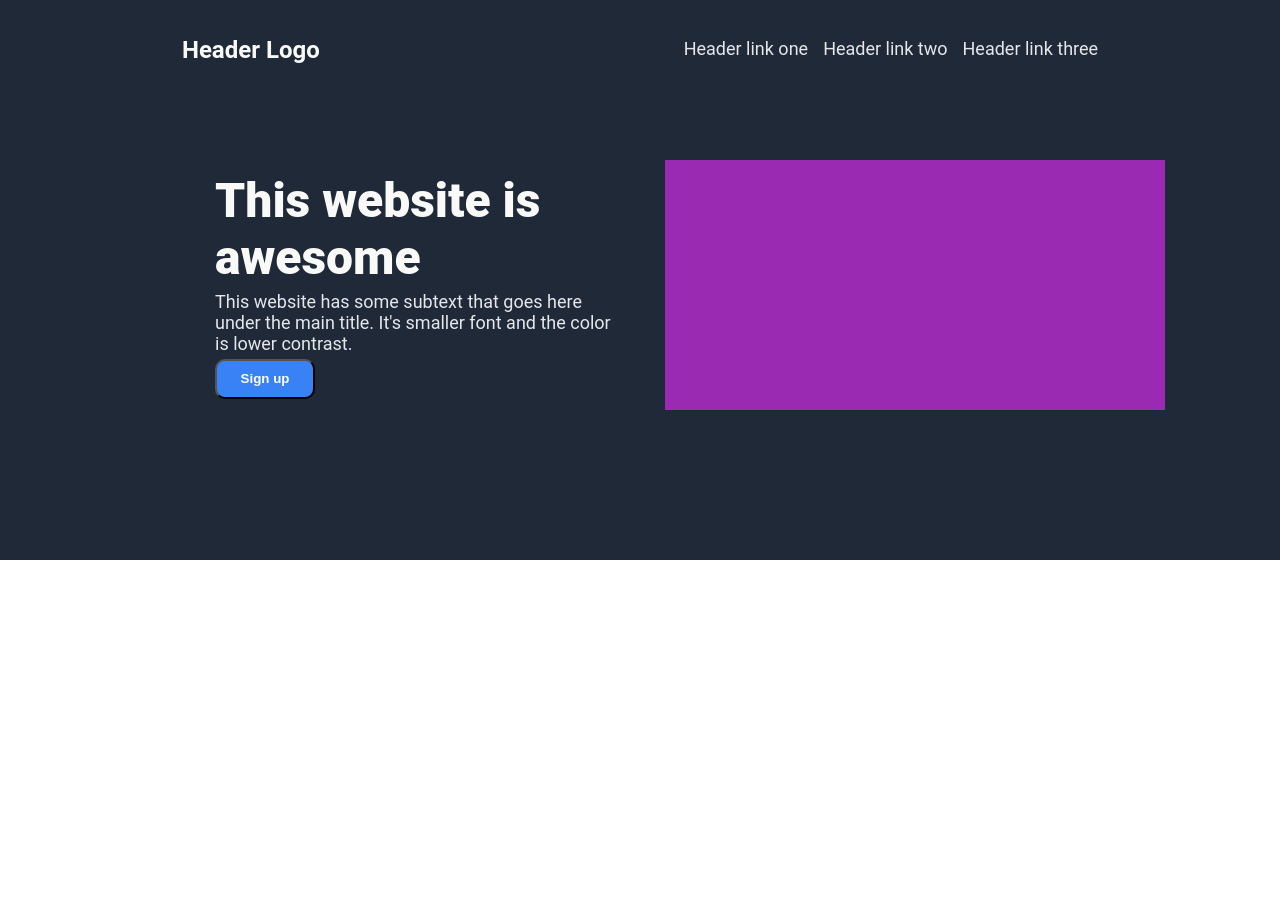
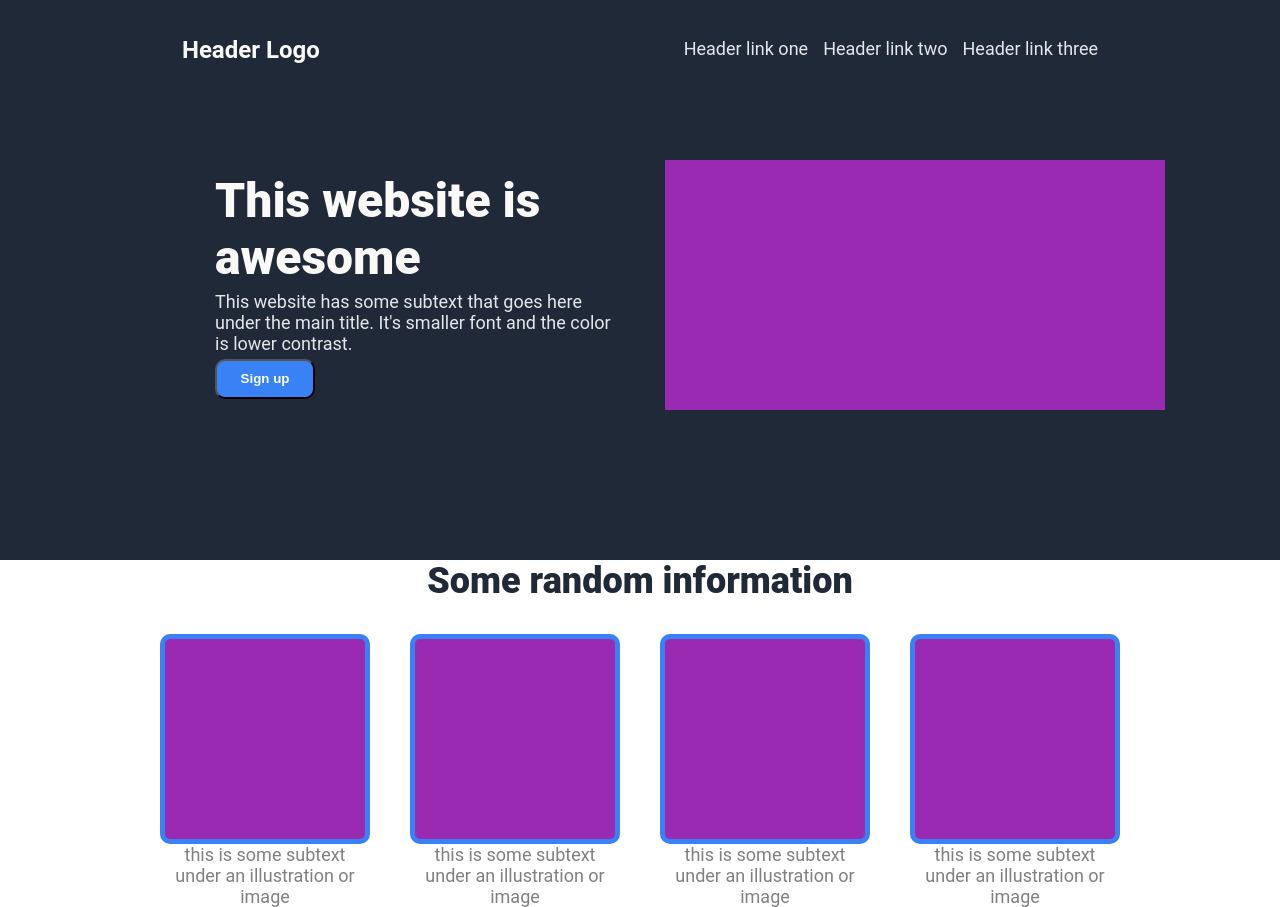
Before and after one commit to devoid-of-thought/odin-landing-page, a plain HTML site: page index.html in a window 1280 px wide. Before the commit the page ends 800 px from the top, so only its background shows below. Drawn offline with Linux system fonts and the light colour scheme.

Commit message:
Addedsecond section of the website

```diff
--- a/index.html
+++ b/index.html
@@ -1,15 +1,17 @@
 <!DOCTYPE html>
 <html lang="en">
+
 <head>
     <meta charset="UTF-8">
     <meta name="viewport" content="width=device-width, initial-scale=1.0">
     <title>Landing Page</title>
     <link rel="stylesheet" href="style.css">
 </head>
+
 <body>
     <div class="header">
         <h1 class="header-logo">Header Logo</h1>
-         <ul>
+        <ul>
             <li>Header link one</li>
             <li>Header link two</li>
             <li>Header link three</li>
@@ -18,14 +20,34 @@
     <div class="container-one">
         <div class="container-one-item">
             <h1>This website is awesome</h1>
-            <p>This website has some subtext that goes here under the main title. It's smaller font and the color is lower contrast.</p>
+            <p>This website has some subtext that goes here under the main title. It's smaller font and the color is
+                lower contrast.</p>
             <button>Sign up</button>
         </div>
         <img src="./images/Untitled.png">
     </div>
-    <div class="container-two"></div>
+    <div class="container-two-title">Some random information</div>
+    <div class="container-two">
+        <div class="container-two-item">
+                    <div class="border-img"></div>
+                <div class="container-two-item-text">this is some subtext under an illustration or image</div>
+        </div>
+        <div class="container-two-item">
+            <div class="border-img"></div>
+            <div class="container-two-item-text">this is some subtext under an illustration or image</div>
+        </div>
+        <div class="container-two-item">
+            <div class="border-img"></div>
+            <div class="container-two-item-text">this is some subtext under an illustration or image</div>
+        </div>
+        <div class="container-two-item">
+            <div class="border-img"></div>
+            <div class="container-two-item-text">this is some subtext under an illustration or image</div>
+        </div>
+    </div>
     <div class="container-three"></div>
     <div class="container-four"></div>
     <div class="footer"></div>
 </body>
+
 </html>
--- a/style.css
+++ b/style.css
@@ -1,32 +1,38 @@
-body{
+body {
     margin: 0;
     display: flex;
     flex-direction: column;
     font-family: 'Roboto', sans-serif;
 }
-.header, .footer{
+
+.header,
+.footer {
     background-color: #1f2937;
     text-align: center;
     display: flex;
     justify-content: space-around;
 
 }
-.header{
+
+.header {
     padding: 20px;
 
 }
-.header-logo{
+
+.header-logo {
     font-size: 24px;
     color: #F9FAf8;
 }
-ul{
+
+ul {
     list-style: none;
     display: flex;
     gap: 15px;
     font-size: 18px;
     color: #E5E7Eb;
 }
-.container-one{
+
+.container-one {
     display: flex;
     flex-direction: row;
     background-color: #1f2937;
@@ -35,7 +41,8 @@ ul{
     justify-content: center;
     align-items: center;
 }
-.container-one-item{
+
+.container-one-item {
     display: flex;
     flex-direction: column;
     align-items: flex-start;
@@ -43,33 +50,78 @@ max-width: 400px;
     max-height: 300px;
     gap: 5px;
 }
-.container-one-item h1{
+
+.container-one-item h1 {
     font-size: 48px;
     color: #F9FAf8;
     font-weight: 900;
     margin: 0;
     padding: 0;
 }
-.container-one-item p{
+
+.container-one-item p {
     font-size: 18px;
     color: #E5E7Eb;
     margin: 0;
     padding: 0;
 }
+
 .container-one img {
     height: 250px;
     width: 500px;
 }
-.container-one button{
+
+.container-one button {
     align-items: center;
     background-color: #3882F6;
     width: 100px;
-    height:40px;
+    height: 40px;
     border-radius: 10px;
-    color : white;
+    color: white;
     font-weight: bold;
 }
-.subtext{
+
+.subtext {
     flex-wrap: wrap;
 
 }
+.container-two {
+    display: flex;
+    flex-direction: row;
+    align-items: center;
+    justify-content: center;
+    gap : 40px;
+}
+.container-two-title{
+      font-size: 36px;
+  font-weight: 900;
+  color: #1F2937;
+  text-align: center;
+  margin-bottom: 32px;
+}
+.container-two-item {
+    display: flex;
+    flex-basis: 200px;
+    flex-direction: column;
+    align-items: center;
+}
+
+.container-two-item-text {
+    font-size: 18px;
+    color: gray;
+    margin: 0;
+    padding: 0;
+    display: flex;
+    flex-wrap: wrap;
+    text-align: center;
+}
+.border-img{
+    height: 200px;
+    width: 200px;
+    border-radius: 10px;
+    border: 5px solid #3882F6;
+    background-image: url("./images/Untitled.png");
+        background-size: cover;
+    background-repeat: no-repeat;
+    background-position: center;
+}
```
Lines whose indentation alone changed are shown as unchanged.
